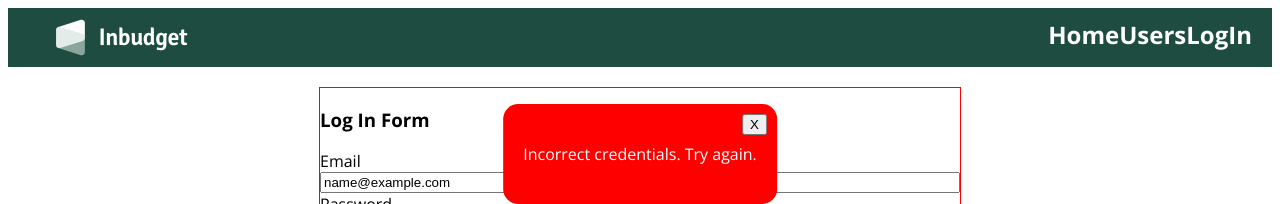
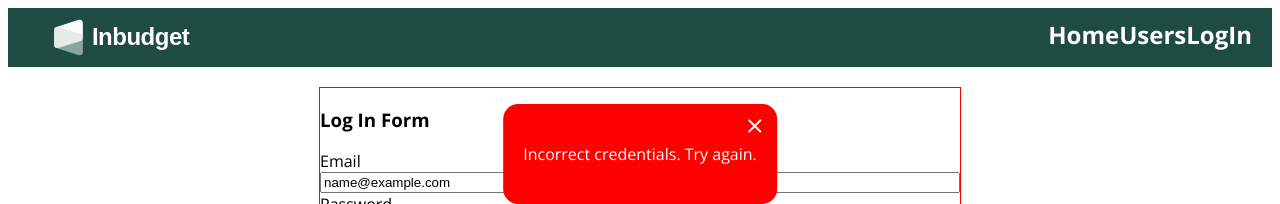
Before and after one commit to intive/patronage2023-js, a Next.js app in the folder apps/web/: page /log-in in a window 1280 px wide. Both pictures are taken after typing "name@example.com", "Sample123" into the empty fields and a click on the button "Log In". Shown: the top 204 px of the page. Built offline with nearby package versions, Linux system fonts and the light colour scheme.

Commit message:
feat: adding icon as closing button #P23-148

```diff
--- a/apps/web/app/log-in/page.tsx
+++ b/apps/web/app/log-in/page.tsx
@@ -3,6 +3,7 @@
 // import styled, { css } from "styled-components";
 import { useState } from "react";
 import { useRouter } from "next/navigation";
+import { Icon } from "./../../../../packages/ui"
 
 export default function LoginPage() {
   const router = useRouter();
@@ -18,10 +19,8 @@ export default function LoginPage() {
       return;
     }
     alert("Logged in! Have fun!");
-    console.log(email);
-    console.log(password);
-    clearForm()
-    router.push("/")
+    clearForm();
+    router.push("/");
   };
 
   const closeError = () => {
@@ -64,12 +63,12 @@ export default function LoginPage() {
             }}
           >
             <div>
-              <button
-                style={{ position: "absolute", top: "10px", right: "10px" }}
+              <div
+                style={{ position: "absolute", top: "10px", right: "10px", cursor: "pointer" }}
                 onClick={closeError}
               >
-                X
-              </button>
+              <Icon icon="close" color="white"/>
+              </div>
               <span style={{ color: "white" }}>{errMsg}</span>
             </div>
           </div>
```
